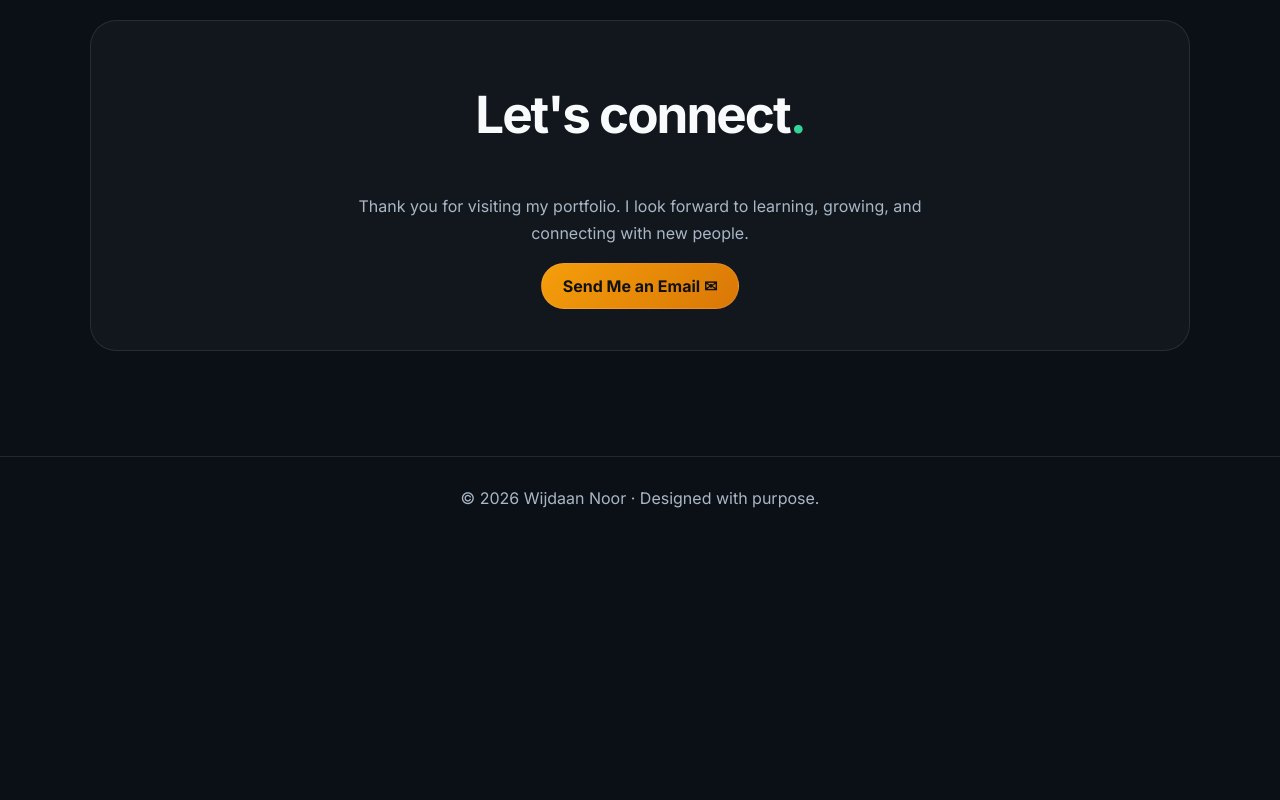
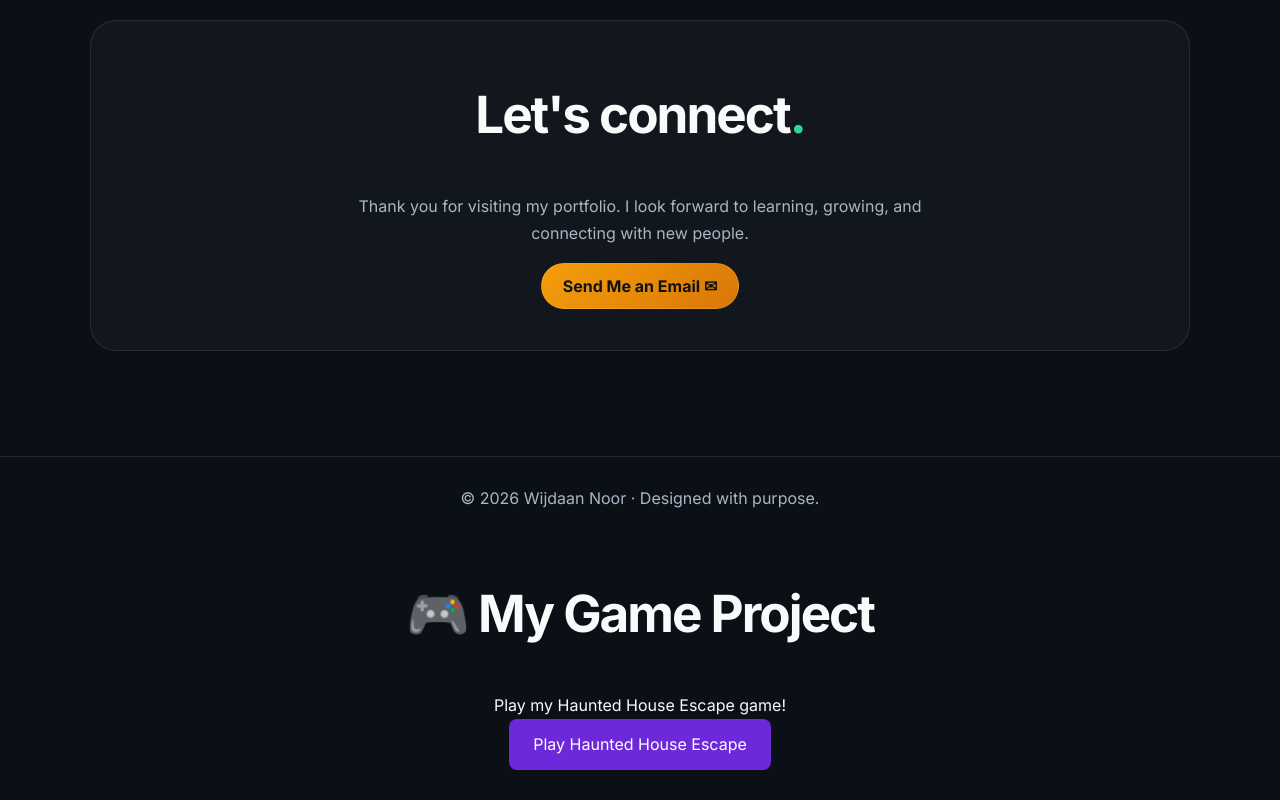
Before and after one commit to wijdaann/wijdaann, a plain HTML site: page index.html in a window 1280 px wide. Shown: the part 2517-3317 px from the top of the page. Before the commit the page ends 3057 px from the top, so only its background shows below. Drawn offline with nearby package versions, Linux system fonts and the light colour scheme; a web font is replaced by a local one.

Commit message:
Update index.html

```diff
--- a/index.html
+++ b/index.html
@@ -452,6 +452,12 @@ document.querySelectorAll(".reveal").forEach(element => {
   observer.observe(element);
 });
 </script>
-
+<section style="text-align:center; padding:30px;">
+  <h2>🎮 My Game Project</h2>
+  <p>Play my Haunted House Escape game!</p>
+  <a href="haunted-house-escape.html" target="_blank" style="display:inline-block; background:#6d28d9; color:white; padding:12px 24px; border-radius:8px; text-decoration:none;">
+    Play Haunted House Escape
+  </a>
+</section>
 </body>
 </html>
```
